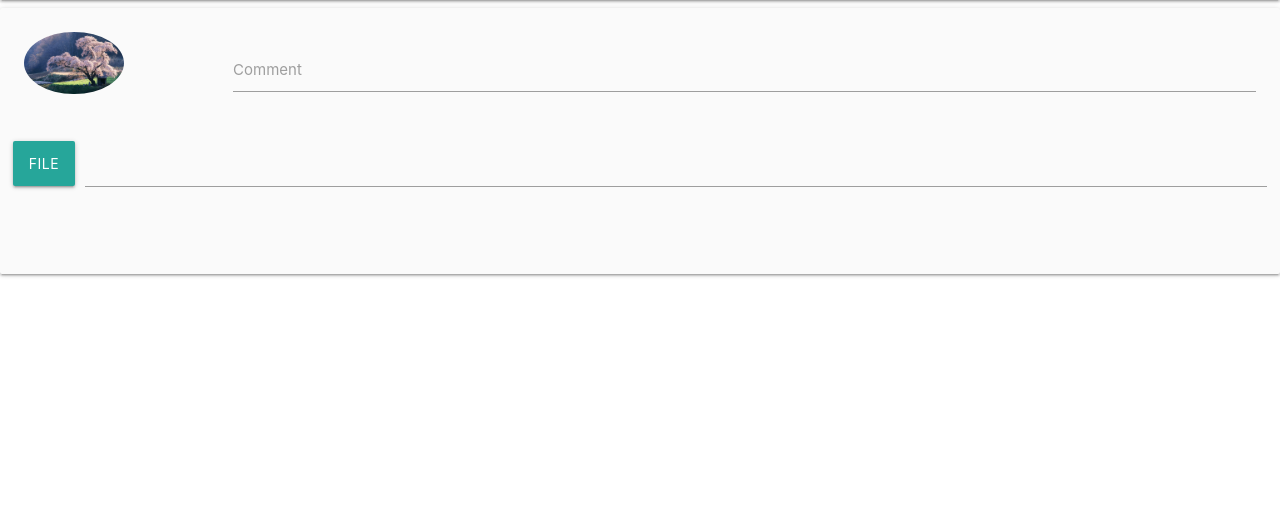
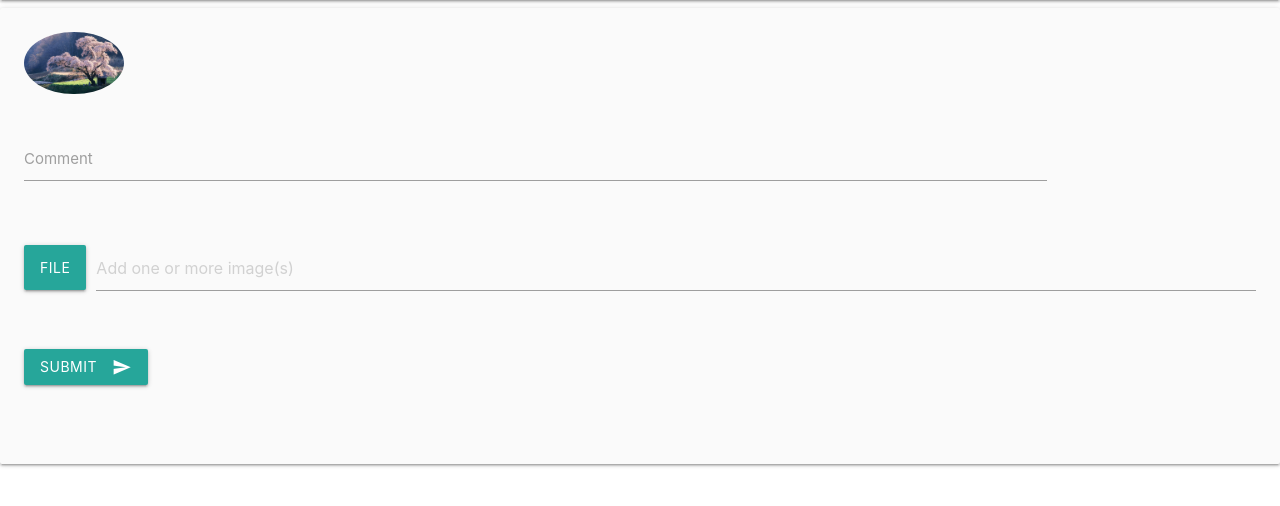
Before and after one commit to thomasFJS/m152_Project, a PHP site: page /post.php in a window 1280 px wide. Shown: the part 64-570 px from the top of the page. Run offline with PHP 8.4, Linux system fonts and the light colour scheme.

Commit message:
Ajout du formulaire avec l'ajout d'image

```diff
--- a/inc/function.php
+++ b/inc/function.php
@@ -7,5 +7,19 @@
 *     Starting Date       :  23.01.2020.
 */
 
+function createPost(){
+    $sql = "INSERT INTO t_post (comment, creationDate, modificationDate) VALUES (:comment, :creationDate, :modificationDate)";
+    $req = EDatabase::getDb()->prepare($sql);
+    $req->bindParam(':comment', $comment, \PDO::PARAM_STR);
+    $req->bindParam(':creationDate', $creationDate, \PDO::PARAM_STR);
+    $req->bindParam(':modificationDate', $modificationDate, \PDO::PARAM_STR);
+    try{
+        $req->execute();
+    }
+    catch(PDOException $e){
+        echo "Can't read the database".$e->getMessage();
+    }
+}
+
 
 ?>
--- a/post.php
+++ b/post.php
@@ -31,25 +31,36 @@ if (session_status() == PHP_SESSION_NONE) {
 <div class="col s12 m8 offset-m2 l6 offset-l3">
         <div class="card-panel grey lighten-5 z-depth-1">
   <div class="row">
-      <form class="col s12">
+      <form class="col s12" method="POST" action="./upload.php">
         <div class="row">
         <div class="col s2">
               <img src="img/pdp.jpg" alt="" class="circle responsive-img" height="100px" width="100px">
             </div>
+      </div>
+      <div class="row">
           <div class="input-field col s10">
-            <textarea id="textarea" class="materialize-textarea" data-length="120"></textarea>
+            <textarea id="textarea" name="comment" class="materialize-textarea" data-length="140"></textarea>
             <label for="textarea">Comment</label>
           </div>
-        </div>
-        <div class="row">
-        <div class="file-field input-field s10">
+     </div>
+     <div class="row">
+     <div class="file-field col input-field s12">
       <div class="btn">
         <span>File</span>
-        <input type="file" accept="image/*" multiple>
+        <input type="file" name="imgUpload" accept="image/*" multiple>
       </div>
       <div class="file-path-wrapper">
-        <input class="file-path validate input-name" type="text" placeholder="">
+        <input class="file-path validate input-name" type="text" placeholder="Add one or more image(s)">
       </div>
+
+        </div>
+     </div>
+     <div class="row">
+      <div class="input-field col s10">
+      <button class="btn waves-effect waves-light" type="submit" name="submit">Submit
+        <i class="material-icons right">send</i>
+      </button>
+     </div>
      </div>
     </div>
       </form>
```
Also changed, not shown: upload.php (added, +48 -0 lines).
